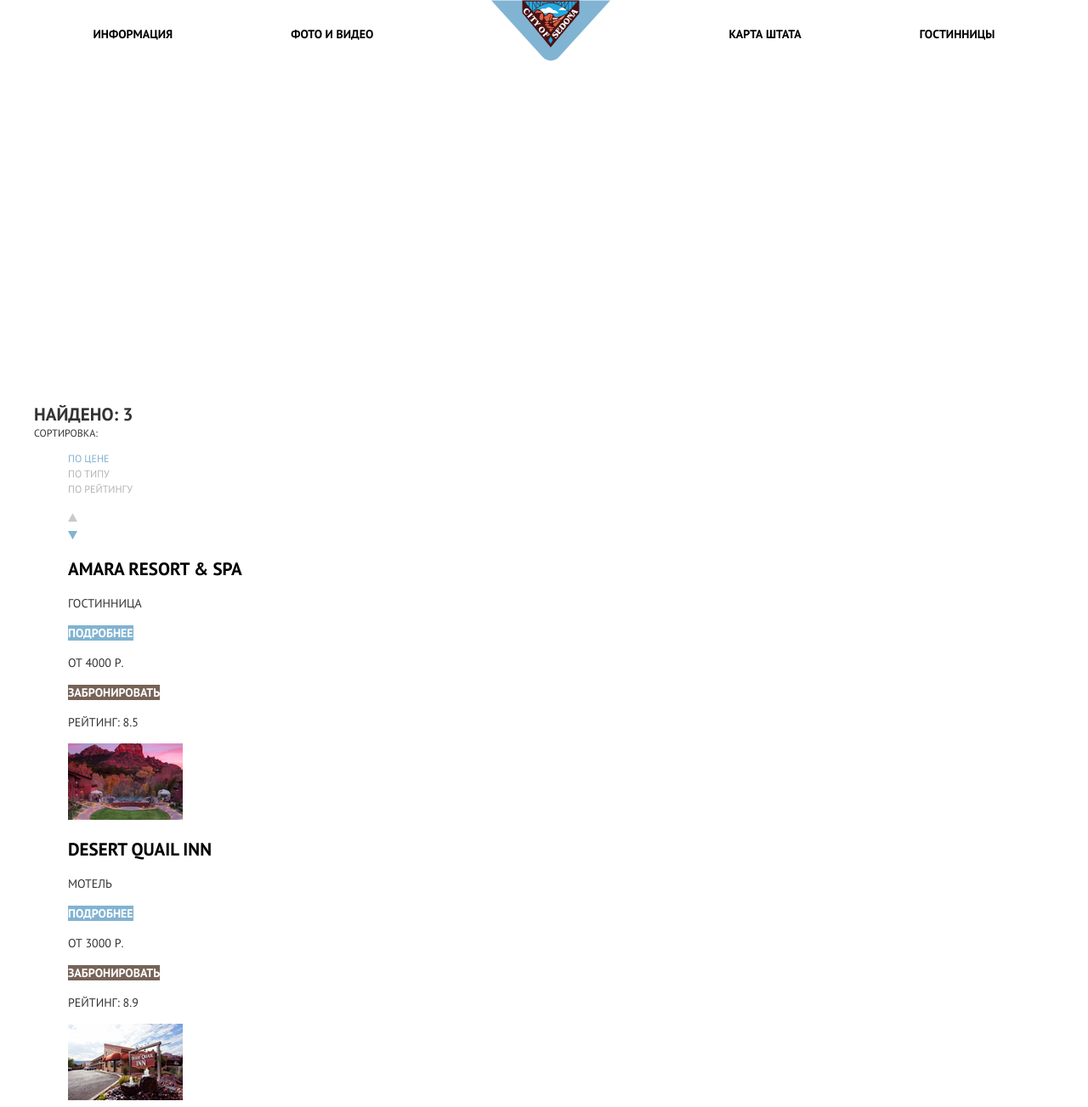
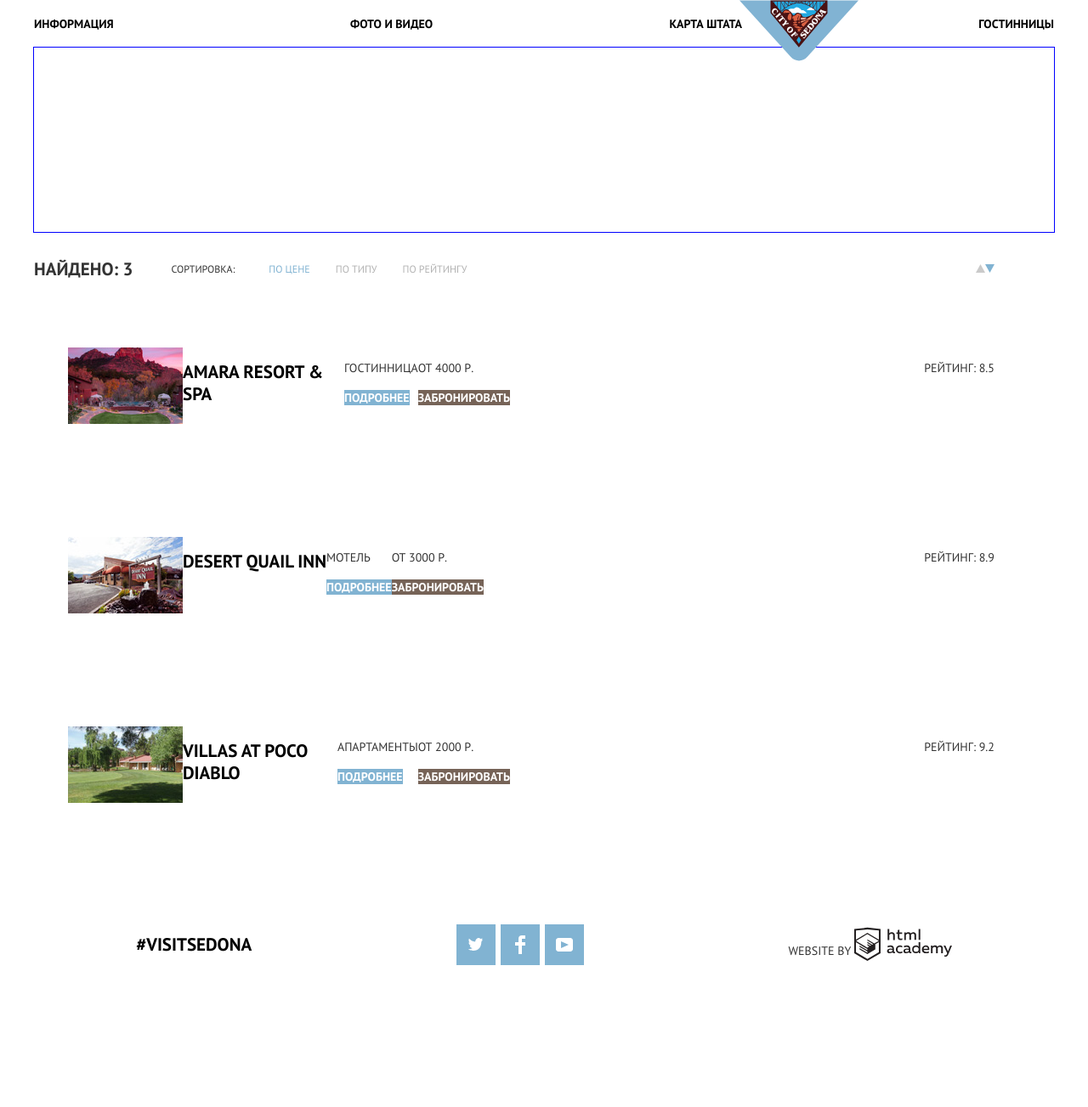
Before and after one commit to OleksiiKorgi/565937-sedona-25, a plain HTML site: page hotels.html in a window 1280 px wide. Shown: the top 1303 px of the page at 85% size. After the commit the page ends 1146 px from the top, so only its background shows below. Drawn offline with Linux system fonts and the light colour scheme.

Commit message:
построение сетки №1

```diff
--- a/css/style.css
+++ b/css/style.css
@@ -5,7 +5,6 @@ body {
   line-height: 21px;
   text-transform: uppercase;
   color: #333333;
-  /*Почти весь текст на странице чёрного цвета, задаём в общих стилях чёрный */
   background-color: #ffffff;
   counter-reset: numberCounter;
 }
@@ -39,27 +38,31 @@ a {
   color: #000000;
 }
 
-.logo-image{
-  position: relative;
-  z-index: 2;
+.logo {
+  position: absolute;
+  left: 870px;
 }
 
-.wrapper{
-  width:1200px;
-  margin:0 auto; /*почему грубо говоря нельзя wrapper закинуть в body что бы вся страница отцентрировалась? */
+.wrapper {
+  width: 1200px;
+  margin: 0 auto;
+  /*почему грубо говоря нельзя wrapper закинуть в body что бы вся страница отцентрировалась? */
 }
 
 .list-navigation {
-  display:flex;
-  justify-content:space-around;
-  align-items: center;
+  display: flex;
+  justify-content: space-between;
   list-style: none;
-  margin:0;
-  padding:0;
+  margin: 0;
+  padding: 0px;
+  /*на макете между 3-4 элементом списка растояние больше, чем 1-2 и 3-4
+  Как реализовать с помощью flex ?
+  */
 }
 
-.list-navigation li{
-  position:relative;
+.list-navigation li {
+  padding-top: 15px;
+  padding-bottom: 15px;
 }
 
 .list-navigation a {
@@ -87,7 +90,6 @@ a {
 .advantage {
   line-height: 26px;
   text-align: center;
-  min-width: 216px;
 }
 
 .advantage-slogan {
@@ -95,8 +97,6 @@ a {
   font-weight: bold;
   line-height: 26px;
   color: #000000;
-
-
 }
 
 .advantage-cause {
@@ -108,14 +108,13 @@ a {
 .feature-list,
 .additional-feature {
   list-style: none;
-  margin:0;
-  padding:0;
+  margin: 0;
+  padding: 0;
 }
 
 .feature-list b {
   color: #000000;
   font-size: 21px;
-
 }
 
 /*.feature-item b::after{
@@ -123,7 +122,6 @@ a {
   content:counter(numberCounter);
 }
 */
-
 .true-city b,
 .devil-bridge b {
   color: #ffffff;
@@ -134,28 +132,25 @@ a {
 .devil-bridge {
   display: flex;
   min-width: 400px;
-  min-height: 255px;
   background-color: #81b3d2;
   color: #ffffff;
 }
 
-.devil-bridge{
+.devil-bridge {
   flex-direction: row-reverse;
 }
 
-.additional-feature{
-display: flex;
 
+.additional-feature {
+  display: flex;
+  justify-content: space-between;
+  min-width: 400px;
+  min-height: 330px;
+  /*Тут высота нужна?*/
 }
 
-.additional-feature li{
-  min-width: 400px;
-  min-height: 330px; /*какому элементу задавать высоту: самому списку или элементам списка?*/
-}
-
-.list-wrapper{
-  display:flex;
-
+.list-wrapper {
+  display: flex;
 }
 
 .small-area,
@@ -164,7 +159,6 @@ display: flex;
   min-width: 400px;
   min-height: 255px;
   background-color: #eeeeee;
-
 }
 
 .visit-sedona {
@@ -174,14 +168,14 @@ display: flex;
   line-height: 26px;
 }
 
-.hotel-search{
+.hotel-search {
   text-align: center;
 }
 
 .hotel-search b {
   font-size: 30px;
   line-height: 36px;
-  color:#000000;
+  color: #000000;
 }
 
 .hotel-search p {
@@ -189,28 +183,25 @@ display: flex;
   line-height: 24px;
 }
 
-
-
-form{
-  display: flex; /*задать flex форме нормально? */
+.form-wrapper {
+  display: flex;
   justify-content: center;
   min-width: 570px;
-  min-height: 395px;
 }
 
 .hotel-search-popup p {
   font-size: 14px;
   line-height: 26px;
+}
 
+input[type="text"] {
+  text-transform: uppercase;
+  color: #000000;
+  font-weight: bold;
+  background-color: #f2f2f2;
+  border: 2px solid #f2f2f2;
 }
-input[type="text"]{
-text-transform: uppercase;
-color:#000000;
-font-weight: bold;
-background-color:#f2f2f2;
-border:2px solid #f2f2f2;
 
-}
 input[type="text"]:hover {
   background-color: #ebebeb;
   border: 2px solid #ebebeb;
@@ -218,7 +209,7 @@ input[type="text"]:hover {
 
 input[type="text"]:focus {
   background-color: #ffffff;
-  border:2px solid #e5e5e5;
+  border: 2px solid #e5e5e5;
   outline: 0;
 }
 
@@ -236,7 +227,8 @@ input::placeholder {
   line-height: 26px;
   font-weight: bold;
   background-color: #766357;
-  color:#ffffff;
+  color: #ffffff;
+  vertical-align: bottom;
 }
 
 .button-hotel-search:hover {
@@ -250,10 +242,11 @@ input::placeholder {
 
 .button-search {
   background-color: #81b3d2;
-  color:#ffffff;
+  color: #ffffff;
   font-weight: bold;
   font-size: 21px;
   line-height: 26px;
+
 }
 
 .button-search:hover {
@@ -265,26 +258,31 @@ input::placeholder {
   background-color: #5496bd;
 }
 
-.main-footer{
-  min-height: 120px;
-  outline: 1px solid blue;
+.container-interest{
+  padding-top:50px;
+  box-sizing: border-box;
+  border:2px solid green; /*временно*/
 }
 
-.main-footer .wrapper{
-  display:flex;
+
+
+
+.main-footer .wrapper {
+  display: flex;
   justify-content: space-around;
-  align-items: flex-end;
-
+  align-items: center;
+  padding-top: 20px;
+  box-sizing: border-box;
 }
 
 .footer-social {
   display: flex;
-  min-width:150px; /* 3*46 + 12 между иконками */
+  min-width: 150px;
+  /* 3*46 + 12 между иконками */
   justify-content: space-between;
   list-style-type: none;
   margin: 0;
   padding: 0;
-
 }
 
 .footer-social a {
@@ -308,9 +306,6 @@ input::placeholder {
   fill-opacity: 0.4;
 }
 
-.html-academy{
-  display: flex;
-}
 .html-academy span {
   line-height: 26px;
 }
@@ -318,6 +313,7 @@ input::placeholder {
 .html-academy svg {
   width: 115px;
   height: 41px;
+  vertical-align: bottom;
 }
 
 .html-academy a:hover path {
@@ -430,6 +426,62 @@ input::placeholder {
   background-color: #503e33;
 }
 
-.main-header{
+.main-header {
   min-height: 56px;
 }
+
+/*Сетка для hotels.index*/
+.hotel-form {
+  min-height: 217px;
+  outline: 1px solid blue; /*временно*/
+}
+
+.sort-settings {
+  display: flex;
+  justify-content: flex-start;
+  align-items: center;
+  min-height: 87px;
+}
+
+.sort-types ul {
+  display: flex;
+}
+
+.sort-types li {
+  padding-right: 30px;
+}
+
+.sort-types {
+  display: flex;
+  align-items: center;
+  margin: 0;
+  padding: 0;
+  margin-left: 45px;
+}
+
+.sort-controls {
+  display: flex;
+  margin-left: auto;
+  margin-right: 70px;
+}
+
+.hotel-catalog {
+  display: flex;
+  flex-direction: column;
+}
+
+.hotel-item {
+  display: flex;
+  padding: 35px 0;
+  min-height: 153px;
+}
+
+.hotel-rating {
+  margin-left: auto;
+  margin-right: 70px;
+}
+
+.description {
+  display: flex;
+  flex-basis: 520px;
+}
--- a/hotels.html
+++ b/hotels.html
@@ -14,12 +14,12 @@
   <header class="main-header">
     <div class="wrapper">
     <nav class="main-navigation">
+      <a class="logo">
+       <img src="img/logo-sedona.svg" alt="Лого компании Седона" width="140" height="72">
+     </a>
       <ul class="list-navigation">
         <li><a href="information.html">Информация</a></li>
         <li><a href="photo-and-video.html">Фото и видео</a></li>
-        <li><a class="logo">
-          <img src="img/logo-sedona.svg" alt="Лого компании Седона" width="140" height="72"> <!-- или лучше через order задать порядок ? -->
-        </a></li>
         <li><a href="map.html">Карта штата</a></li>
         <li><a href="hotels.html">Гостинницы</a></li>
       </ul>
@@ -28,9 +28,11 @@
   </header>
 
   <main class="wrapper">
+    <div class="hotel-form">
     <form method="get" action="">
 
     </form> <!-- Форму пока пропускаю -->
+    </div>
 
     <section class="sort-settings">
       <span class="sort-result">Найдено: <output class="result-count">3</output></span>
@@ -58,15 +60,17 @@
           </a>
         </li>
       </ul>
+
     </section>
 
     <section class="hotel-catalog">
       <h2 class="visually-hidden">Список отелей</h2>
       <ul class="hotel-list">
         <li class="hotel-item">
+
           <div class="description">
+            <a href="#" class="hotels-photo"><img src="img/hotel-amara.jpg" alt="Гостинница Amara Resort & Spa"></a>
             <h3><a class="hotel-name" href="#">Amara Resort & Spa</a></h3>
-
             <div class="hotel-name-and-information">
               <p class="hotel-type">Гостинница </p>
               <a class="button information" href="#">Подробнее</a>
@@ -75,20 +79,20 @@
               <p class="price">от 4000 Р.</p>
               <a class="button order" href="#">Забронировать</a>
             </div>
+          </div>
 
-          </div>
           <p class="hotel-rating">
             <span class="rating-stars"></span>
             <span class="rating-mark">Рейтинг: 8.5</span>
           </p>
-          <a href="#" class="hotels-photo"><img src="img/hotel-amara.jpg" alt="Гостинница Amara Resort & Spa"></a>
+
         </li>
 
 
         <li class="hotel-item">
           <div class="description">
+            <a href="#" class="hotels-photo"><img src="img/hotel-desert.jpg" alt="Мотель Desert Quail Inn"></a>
             <h3><a class="hotel-name" href="#">Desert Quail Inn</a></h3>
-
             <div class="hotel-name-and-information">
               <p class="hotel-type">Мотель </p>
               <a class="button information" href="#">Подробнее</a>
@@ -102,7 +106,7 @@
             <span class="rating-stars"></span>
             <span class="rating-mark">Рейтинг: 8.9</span>
           </p>
-          <a href="#" class="hotels-photo"><img src="img/hotel-desert.jpg" alt="Мотель Desert Quail Inn"></a>
+
 
         </li>
 
@@ -110,8 +114,8 @@
 
         <li class="hotel-item">
           <div class="description">
+            <a href="#" class="hotels-photo"><img src="img/hotel-villas.jpg" alt="Апартаменты Villas at Poco Diablo"></a>
             <h3><a class="hotel-name" href="#">Villas at Poco Diablo</a></h3>
-
             <div class="hotel-name-and-information">
               <p class="hotel-type">Апартаменты </p>
               <a class="button information" href="#">Подробнее</a>
@@ -125,7 +129,7 @@
             <span class="rating-stars"></span>
             <span class="rating-mark">Рейтинг: 9.2</span>
           </p>
-          <a href="#" class="hotels-photo"><img src="img/hotel-villas.jpg" alt="Апартаменты Villas at Poco Diablo"></a>
+
 
         </li>
       </ul>
```
Also changed, not shown: index.html (+7 -7 lines).
